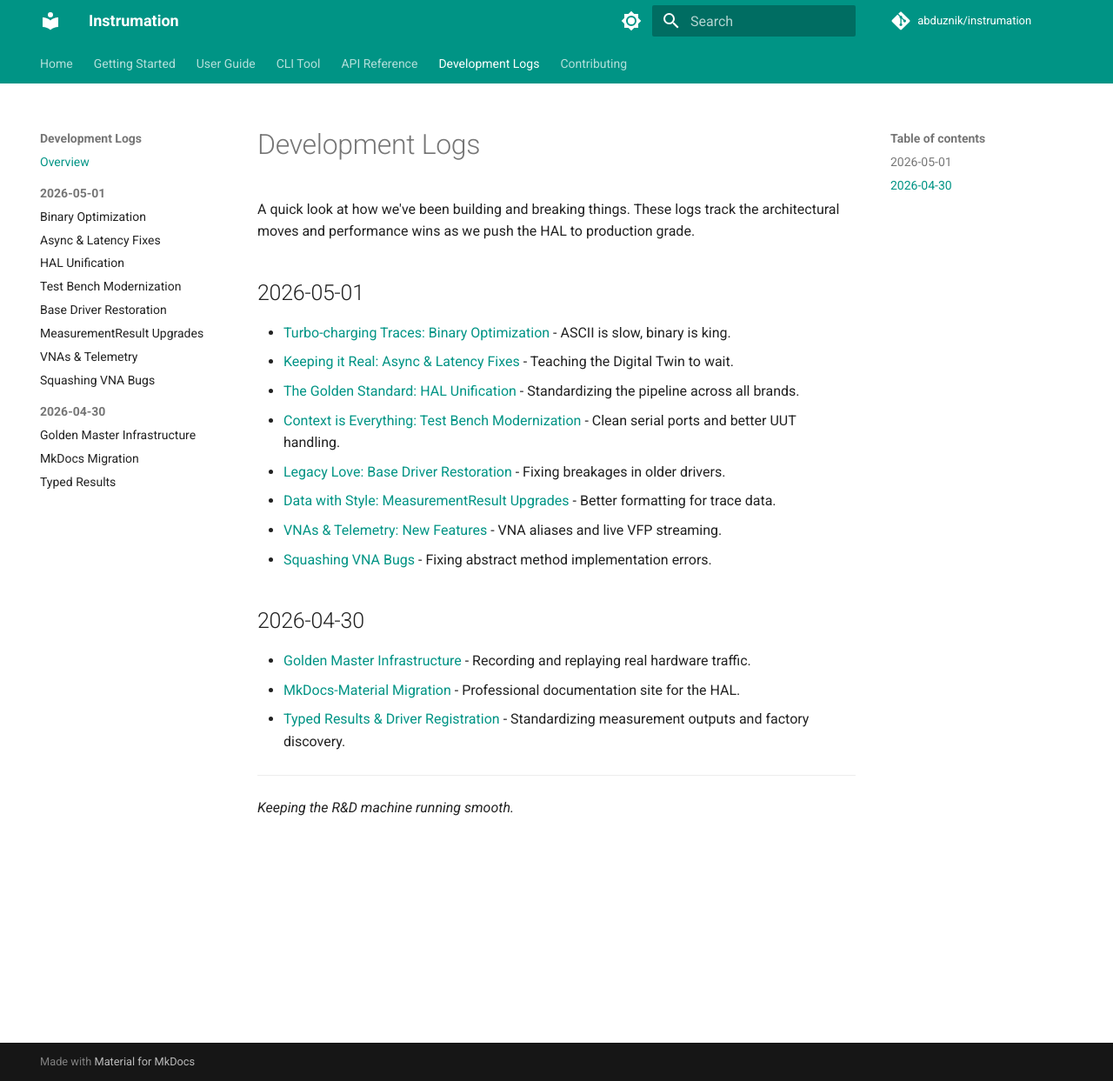
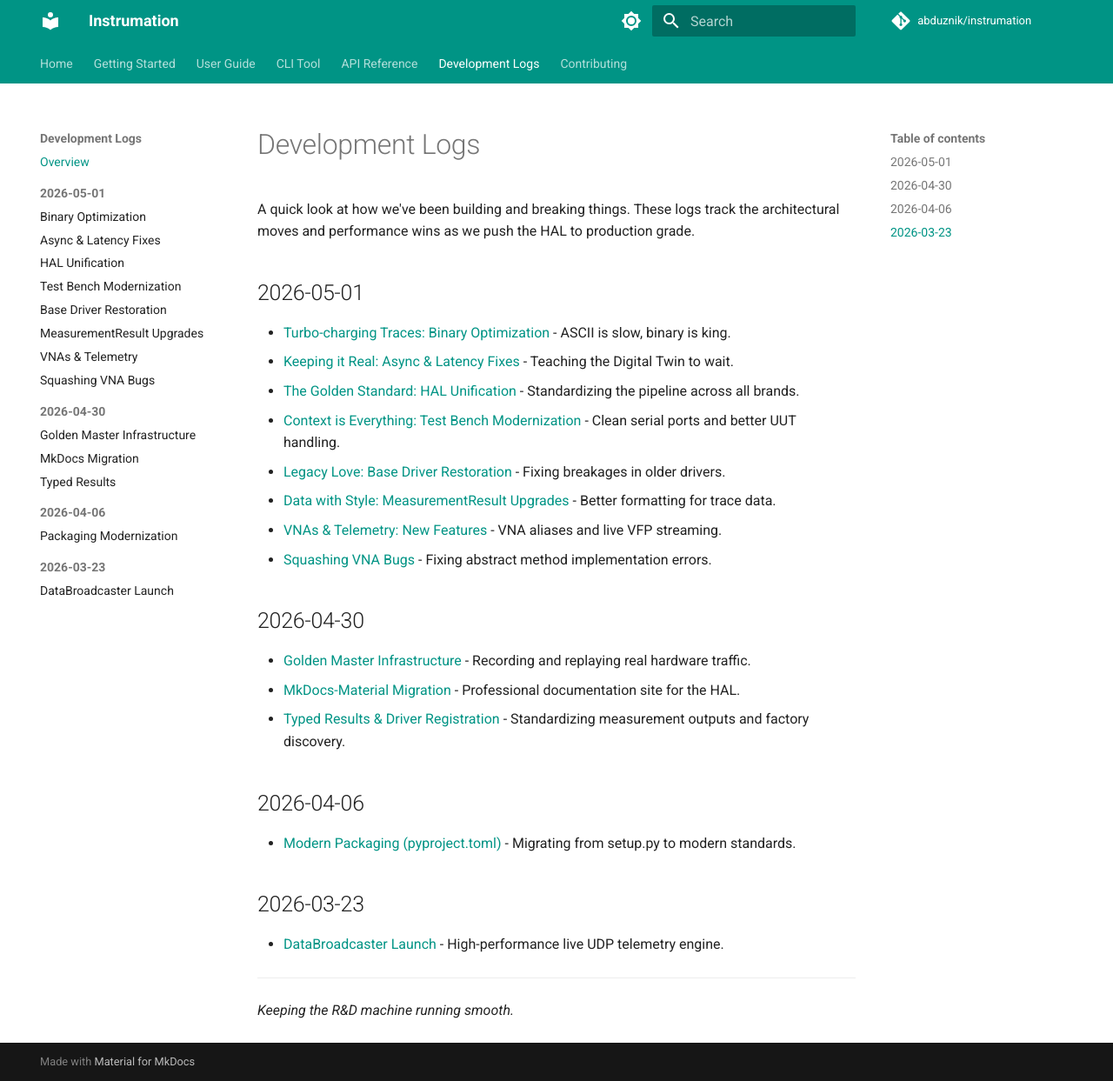
Before and after one commit to abduznik/instrumation, an MkDocs documentation site: the page built from docs/logs/index.md, in a window 1280 px wide and 1243 px high. Shown: the whole window at 87% size. Built offline with MkDocs 1.6.1 and Material for MkDocs 9.7.7, drawn with Linux system fonts in a browser that asks for light colours; comment, search, counter and statistics services are not loaded.

Commit message:
docs: add historical development logs for packaging and databroadcaster milestones

```diff
--- a/docs/logs/index.md
+++ b/docs/logs/index.md
@@ -17,5 +17,11 @@ A quick look at how we've been building and breaking things. These logs track th
 - [MkDocs-Material Migration](2026-04-30/mkdocs_migration.md) - Professional documentation site for the HAL.
 - [Typed Results & Driver Registration](2026-04-30/typed_results.md) - Standardizing measurement outputs and factory discovery.
 
+## 2026-04-06
+- [Modern Packaging (pyproject.toml)](2026-04-06/packaging_modernization.md) - Migrating from setup.py to modern standards.
+
+## 2026-03-23
+- [DataBroadcaster Launch](2026-03-23/databroadcaster_launch.md) - High-performance live UDP telemetry engine.
+
 ---
 *Keeping the R&D machine running smooth.*
--- a/mkdocs.yml
+++ b/mkdocs.yml
@@ -79,6 +79,10 @@ nav:
           - Golden Master Infrastructure: logs/2026-04-30/golden_master.md
           - MkDocs Migration: logs/2026-04-30/mkdocs_migration.md
           - Typed Results: logs/2026-04-30/typed_results.md
+      - 2026-04-06:
+          - Packaging Modernization: logs/2026-04-06/packaging_modernization.md
+      - 2026-03-23:
+          - DataBroadcaster Launch: logs/2026-03-23/databroadcaster_launch.md
   - Contributing: contributing.md
 
 markdown_extensions:
```
Also changed, not shown: docs/logs/2026-03-23/databroadcaster_launch.md (added, +13 -0 lines), docs/logs/2026-04-06/packaging_modernization.md (added, +13 -0 lines).
